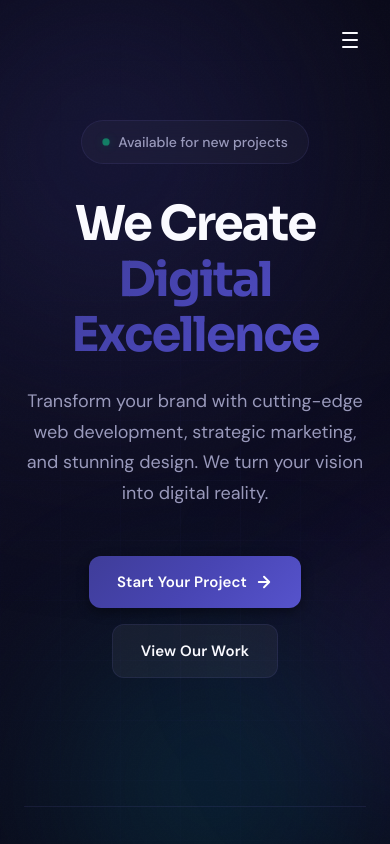
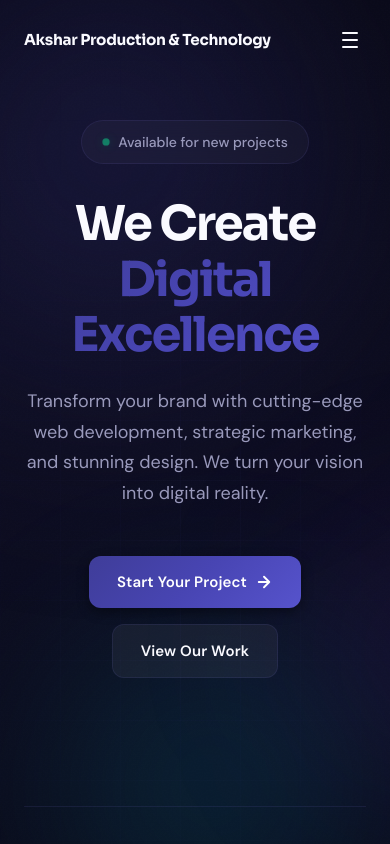
Before and after one commit to chiragmali09/Akshar-Production-Technology, a Next.js app: page / in a window 390 px wide. Shown: the top 844 px of the page. Built offline with nearby package versions, Linux system fonts and the light colour scheme.

Commit message:
Fix logo text visibility and add favicon to app directory

```diff
--- a/src/app/globals.css
+++ b/src/app/globals.css
@@ -751,29 +751,27 @@ p {
   transform: scale(1.05);
 }
 
-.logo span {
+.logo span:not(.logo-text) {
   display: none;
 }
 
 .logo-text {
+  display: inline-block;
   font-family: var(--font-display);
   font-size: 1.25rem;
   font-weight: 700;
-  background: var(--gradient-brand);
-  -webkit-background-clip: text;
-  -webkit-text-fill-color: transparent;
-  background-clip: text;
+  color: var(--chalk);
   letter-spacing: -0.02em;
-  transition: opacity var(--duration-base);
+  transition: color var(--duration-base);
 }
 
 .logo:hover .logo-text {
-  opacity: 0.85;
+  color: var(--indigo-light);
 }
 
 @media (max-width: 480px) {
   .logo-text {
-    font-size: 1rem;
+    font-size: 0.95rem;
   }
 }
 
```
Also changed, not shown: src/app/icon.png (added).
